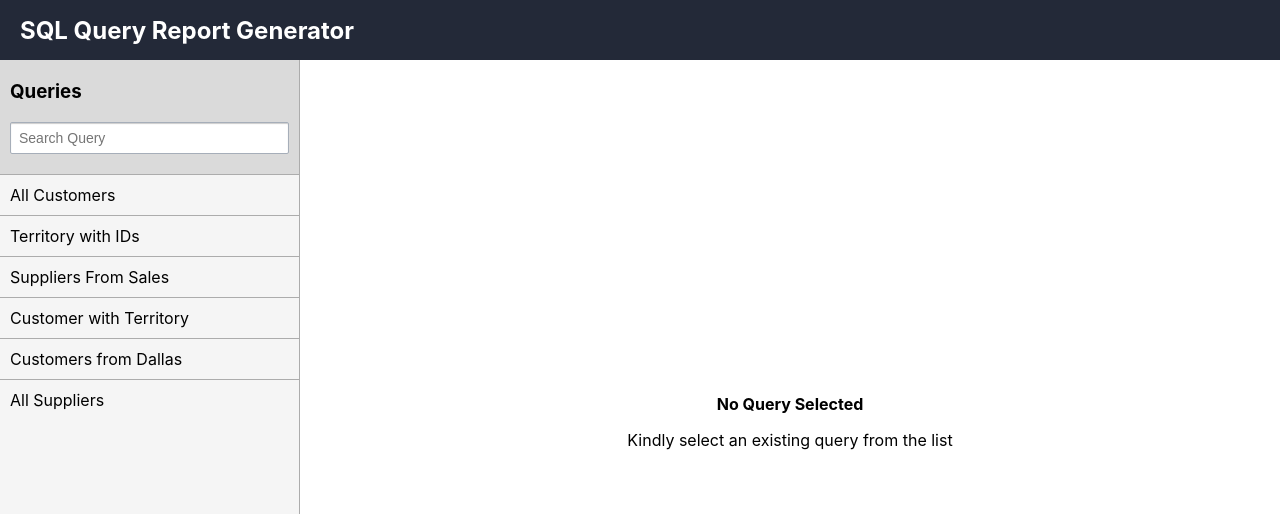
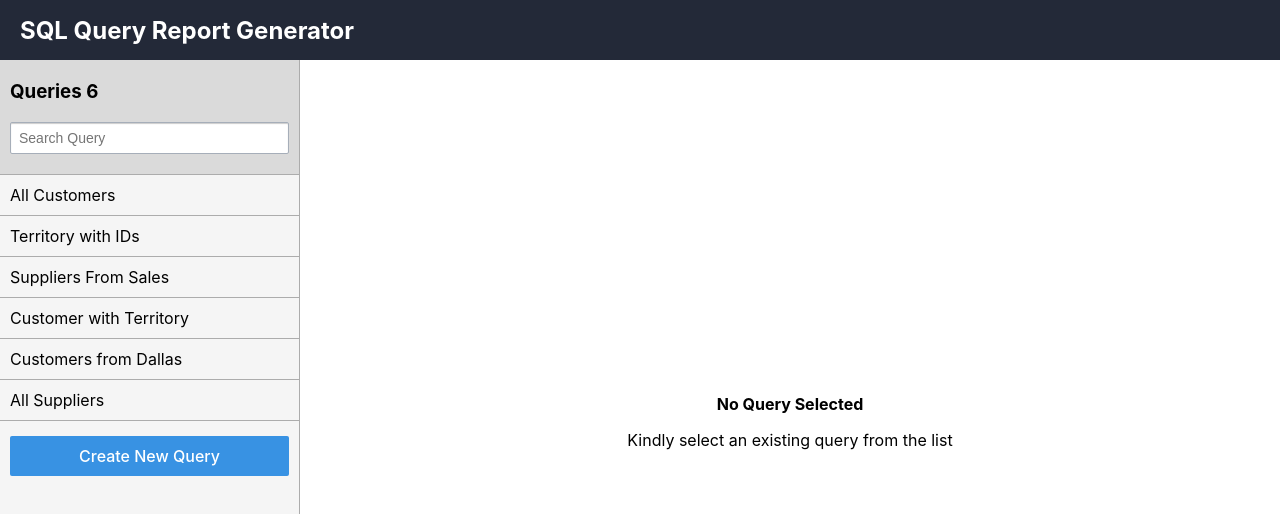
Before and after one commit to AshBardhan/my-react-sql-editor, a React (Create React App) app: page / in a window 1280 px wide. Shown: the top 514 px of the page. Built offline with nearby package versions, Linux system fonts and the light colour scheme.

Commit message:
Add 'Create New Query' functionality

```diff
--- a/src/components/Button.jsx
+++ b/src/components/Button.jsx
@@ -1,12 +1,20 @@
 import React from 'react';
 import './Button.scss';
 
-export default function Button({type = 'button', size = '', theme = '', isInverted = false, label, handleClick}) {
+export default function Button({
+	type = 'button',
+	size = '', theme = '',
+	isInverted = false,
+	isFull = false,
+	label,
+	handleClick
+}) {
 	const setClassname = () => {
 		let className = 'btn';
 		className += size ? ` btn--${size}` : '';
 		className += theme ? ` btn--${theme}` : '';
 		className += isInverted ? ` btn--inverted` : '';
+		className += isFull ? ` btn--full` : '';
 		return className;
 	};
 	return (
--- a/src/components/Button.scss
+++ b/src/components/Button.scss
@@ -84,19 +84,17 @@
 	}
 }
 
-.btn--tiny {
-	--btn-height: 20px;
-	--btn-font-size: 12px;
-	--btn-padding: 0 6px;
-}
-
 .btn--small {
 	--btn-height: 24px;
 	--btn-font-size: 12px;
 }
 
 .btn--big {
-	--btn-height: 42px;
+	--btn-height: 40px;
 	--btn-font-size: 16px;
 	--btn-padding: 0 20px;
 }
+
+.btn--full {
+	width: 100%
+}
--- a/src/components/Dashboard.jsx
+++ b/src/components/Dashboard.jsx
@@ -5,14 +5,20 @@ import { useQueryManager } from "../hooks/useQueryManager";
 import { useState } from "react";
 
 export default function Dashboard() {
-    const {getAllQueries} = useQueryManager();
+    const {getAllQueries, createQuery} = useQueryManager();
     const [activeQueryId, setActiveQueryId] = useState(null);
+
+    function createAndSelectQuery() {
+        let newQueryId = createQuery();
+        setActiveQueryId(newQueryId);
+    };
 
     return (
         <div className="dashboard">
             <QueryList
                 queries={getAllQueries()}
                 selectedQueryId={activeQueryId}
+                onCreateQuery={createAndSelectQuery}
                 onQuerySelect={(queryId) => setActiveQueryId(queryId)}/>
             <QueryContent queryId={activeQueryId}/>
         </div>
--- a/src/components/QueryList.jsx
+++ b/src/components/QueryList.jsx
@@ -1,7 +1,8 @@
 import { memo, useMemo, useState } from 'react';
 import './QueryList.scss';
+import Button from './Button';
 
-function QueryList({queries, selectedQueryId, onQuerySelect}) {
+function QueryList({queries, selectedQueryId, onQuerySelect, onCreateQuery}) {
     const [searchInput, setSearchInput] = useState('');
     const filteredQueries = useMemo(() => {
         if (searchInput.length > 0) {
@@ -13,7 +14,7 @@ function QueryList({queries, selectedQueryId, onQuerySelect}) {
     return (
         <div className='sidebar'>
             <div className='query-search'>
-                <h3>Queries</h3>
+                <h3>Queries {filteredQueries.length}</h3>
                 <input type="text" className="input-text" name="query-search" placeholder='Search Query'
                     value={searchInput} onChange={(e) => {setSearchInput(e.target.value)}}/>
             </div>
@@ -26,6 +27,9 @@ function QueryList({queries, selectedQueryId, onQuerySelect}) {
                     </li>
                 ))}
             </ul>
+            <div className='query-action'>
+                <Button theme='primary' isFull='true' size="big" isInverted="true" label="Create New Query" handleClick={onCreateQuery}/>
+            </div>
         </div>
     )
 }
--- a/src/components/QueryList.scss
+++ b/src/components/QueryList.scss
@@ -3,6 +3,7 @@
 	flex-shrink: 0;
 	width: 300px;
 	border-right: 1px solid #acacac;
+	background-color: #f5f5f5;
 	display: flex;
 	flex-direction: column;
 }
@@ -15,8 +16,6 @@
 }
 
 .query-list {
-	flex-grow: 1;
-	background-color: #f5f5f5;
 	overflow-y: auto;
 	list-style: none;
 	padding: 0;
@@ -39,3 +38,9 @@
 		}
 	}
 }
+
+.query-action {
+	flex-shrink: 0;
+	border-top: 1px solid #acacac;
+	padding: 15px 10px;
+}
--- a/src/hooks/useQueryManager.js
+++ b/src/hooks/useQueryManager.js
@@ -18,6 +18,16 @@ export function useQueryManager() {
 
     function getIndexOfQuery(query) {
         return queryList.indexOf(query);
+    }
+
+    function createQuery() {
+      const newList = queryList.concat({
+        name:  'New Query',
+        code: ''
+      })
+
+      setQueryList(newList);
+      return newList.length;
     }
 
     async function fetchQueryResult(query) {
@@ -51,6 +61,7 @@ export function useQueryManager() {
         getAllQueries,
         setQueryList,
         getQueryById,
+        createQuery,
         activeQueryId,
         setActiveQueryId,
         updateQuery,
```
